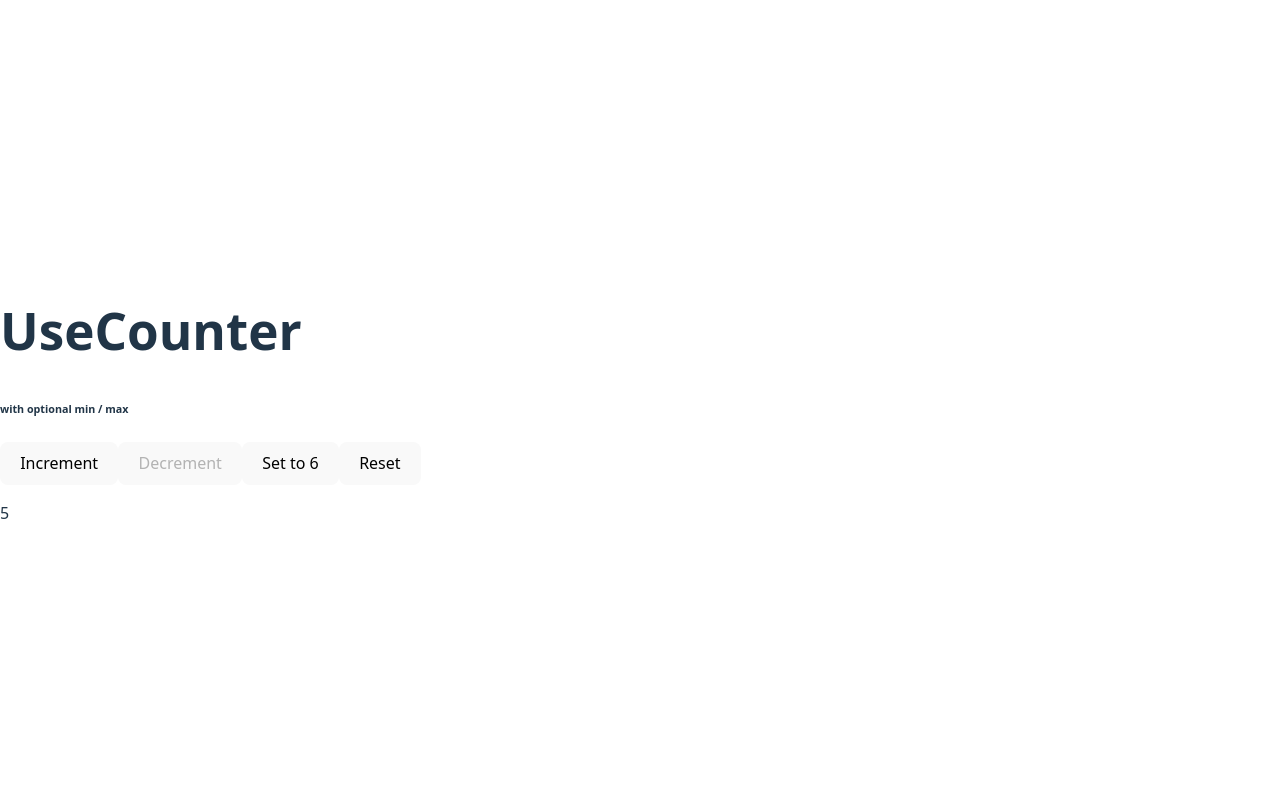
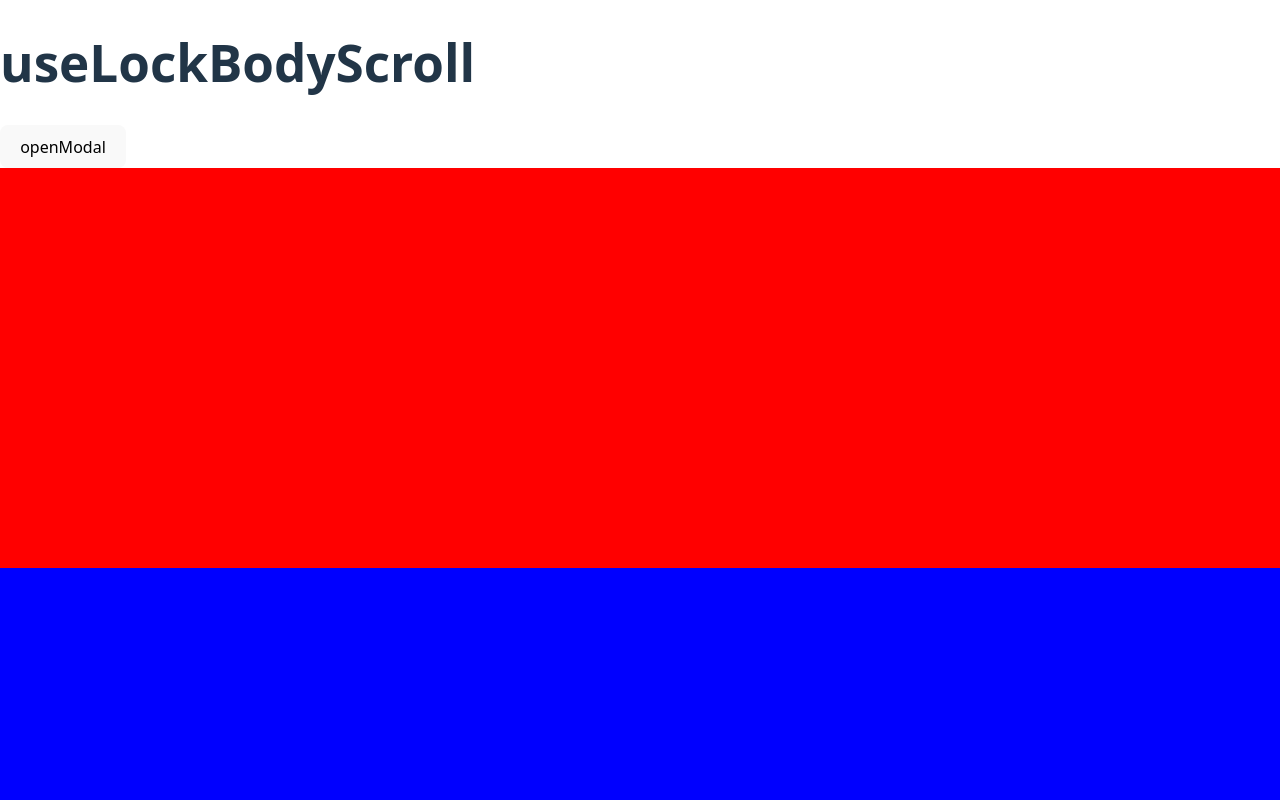
Before and after one commit to felixpherry/use-hooks, a React (Vite) app: page / in a window 1280 px wide. Shown: the top 800 px of the page. Built offline with nearby package versions, Linux system fonts and the light colour scheme.

Commit message:
feat: implement useLockBodyScroll

```diff
--- a/src/App.tsx
+++ b/src/App.tsx
@@ -1,28 +1,48 @@
-import useCounter from './hooks/009-useCounter/useCounter';
+import * as React from 'react';
+import useLockBodyScroll from './hooks/010-useLockBodyScroll/useLockBodyScroll';
+
+function Modal({ handleClose }: { handleClose: () => void }) {
+  useLockBodyScroll();
+  return (
+    <div>
+      <dialog>
+        <header>
+          <button onClick={handleClose}>X</button>
+          <h2>Modal</h2>
+        </header>
+        <section>content</section>
+      </dialog>
+    </div>
+  );
+}
 
 export default function App() {
-  const [count, { increment, decrement, set, reset }] = useCounter(5, {
-    min: 5,
-    max: 10,
-  });
+  const [isOpen, setIsOpen] = React.useState(false);
 
   return (
-    <section>
-      <h1>UseCounter</h1>
-      <h6>with optional min / max</h6>
-      <button disabled={count >= 10} className='link' onClick={increment}>
-        Increment
-      </button>
-      <button disabled={count <= 5} className='link' onClick={decrement}>
-        Decrement
-      </button>
-      <button className='link' onClick={() => set(6)}>
-        Set to 6
-      </button>
-      <button className='link' onClick={reset}>
-        Reset
-      </button>
-      <p>{count}</p>
-    </section>
+    <>
+      {isOpen && <Modal handleClose={() => setIsOpen(false)} />}
+      <main>
+        <header>
+          <h1>useLockBodyScroll</h1>
+        </header>
+
+        <button className='primary' onClick={() => setIsOpen(true)}>
+          openModal
+        </button>
+        {['red', 'blue', 'green', 'pink', 'purple', 'yellow'].map((color) => {
+          return (
+            <section
+              key={color}
+              style={{
+                backgroundColor: color,
+                width: '100vw',
+                height: '50vh',
+              }}
+            />
+          );
+        })}
+      </main>
+    </>
   );
 }
--- /dev/null
+++ b/src/hooks/010-useLockBodyScroll/useLockBodyScroll.ts
@@ -0,0 +1,14 @@
+import React from 'react';
+
+export default function useLockBodyScroll() {
+  // useLayoutEffect because we don't want the scrollbar to exist even for 1ms. It will create janky experience.
+  React.useLayoutEffect(() => {
+    // use window.getComputedStyle instead of document.body.style since the latter only takes inline style into account.
+    // window.getComputedStyle is the most accurate way of getting the original style
+    const originalStyle = window.getComputedStyle(document.body).overflow;
+    document.body.style.overflow = 'hidden';
+    return () => {
+      document.body.style.overflow = originalStyle;
+    };
+  }, []);
+}
```
